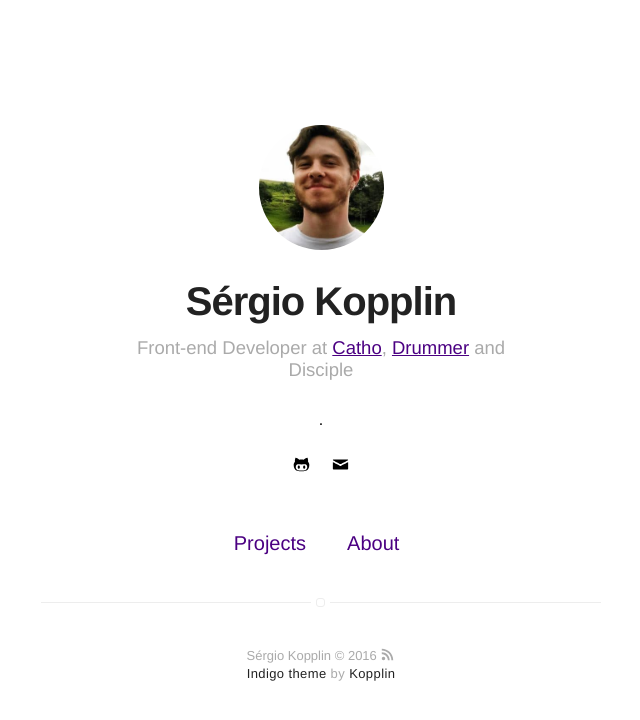
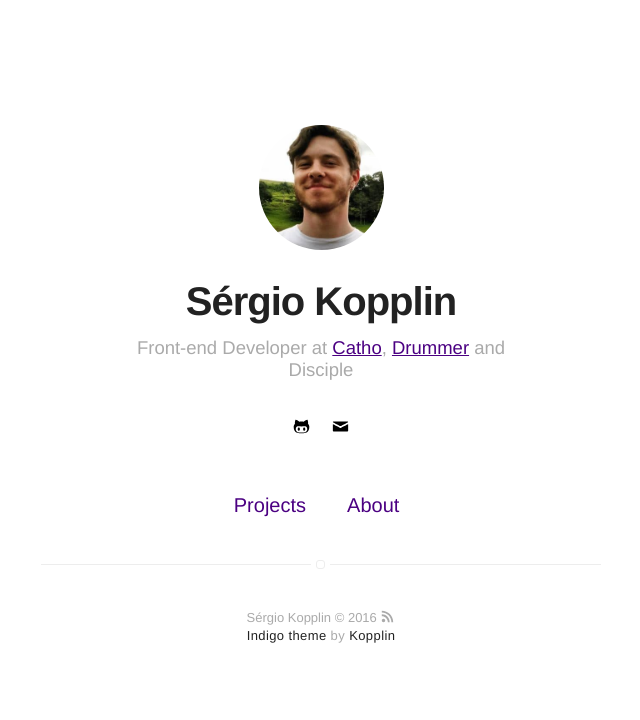
Before and after one commit to maria-oszlop/projekt, a Jekyll site: the page built from index.html, in a window 1280 px wide. Shown: the top 720 px of the page, without its empty margins (319-959 px from the left). Built offline with Jekyll 4.4.1, drawn with Linux system fonts in a browser that asks for light colours.

Commit message:
Update header.html

```diff
--- a/_includes/header.html
+++ b/_includes/header.html
@@ -11,7 +11,7 @@
         </a>
 
         <h1 class="title">{{ site.name }}</h1>
-        <h2 class="description">Front-end Developer at <a href="http://{{ site.office }}" target="_blank">Catho</a>, <a href="http://youtube.com/{{ site.youtube }}" target="_blank">Drummer</a> and Disciple</h2>.
+        <h2 class="description">Front-end Developer at <a href="http://{{ site.office }}" target="_blank">Catho</a>, <a href="http://youtube.com/{{ site.youtube }}" target="_blank">Drummer</a> and Disciple</h2>
 
         {% include social-links.html %}
     </header>
```
